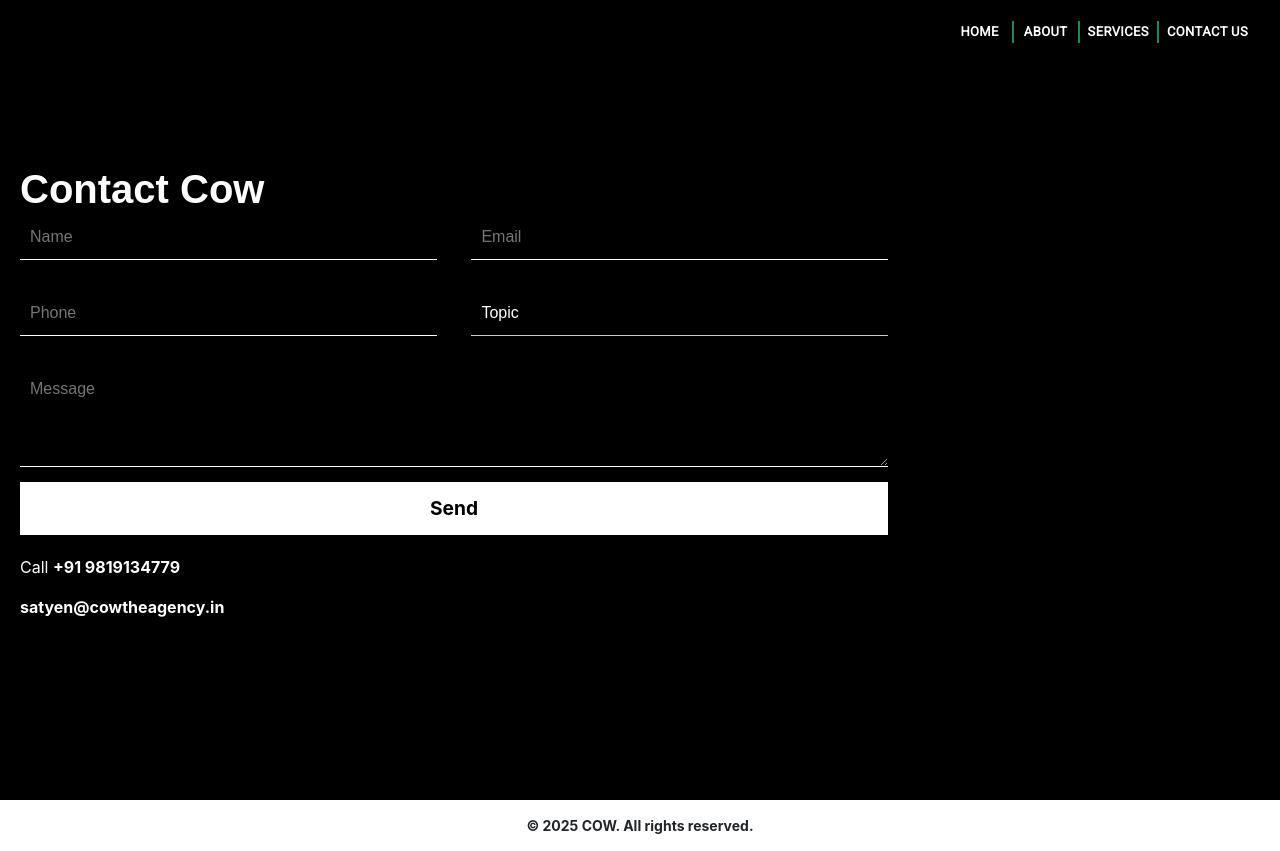
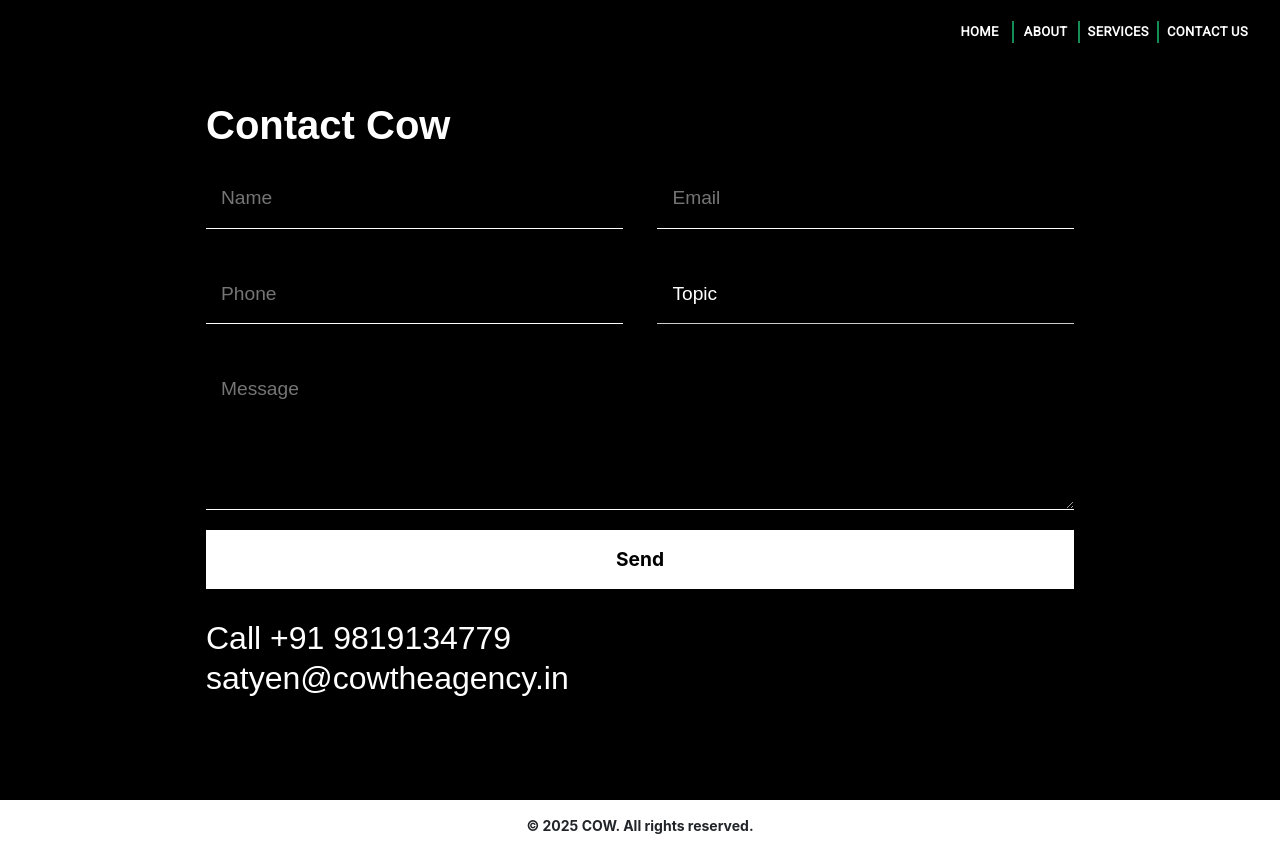
Before and after one commit to SimranjeetSngh/cow, a React (Create React App) app in the folder my-app/: page /contact in a window 1280 px wide. Built offline with nearby package versions, Linux system fonts and the light colour scheme.

Commit message:
Dialogbox and contact us changes

```diff
--- a/my-app/src/Components/About/index.js
+++ b/my-app/src/Components/About/index.js
@@ -4,13 +4,21 @@ import desktopAbout1 from "../../Images/About us 1.png"; // Desktop version
 import desktopAbout2 from "../../Images/About us 2.png";
 import desktopAbout3 from "../../Images/About us 3.png";
 import brandImage from "../../Images/brands/COW Design-05.jpg";
-
+import { Dialog, Accordion, AccordionSummary, AccordionDetails } from '@mui/material';
+import ExpandMoreIcon from '@mui/icons-material/ExpandMore';
 function About() {
   const [isDialogOpen, setDialogOpen] = useState(false);
+  const [isMediaDialogOpen, setMediaDialog] = useState(false);
 
   const openDialog = () => setDialogOpen(true);
   const closeDialog = () => setDialogOpen(false);
 
+  const openMediaDialog = () => {
+    setMediaDialog(true)
+  }
+ const closeMediaDialog = () => {
+   setMediaDialog(false)
+ }
   return (
     <div className="about-container">
       {/* Section 1 */}
@@ -54,20 +62,14 @@ function About() {
             Assistant Director (Movies)<br />
             Playwright, Art Director, Director, Actor (Theater)
           </p>
-          <h3>Ex-Agencies:</h3>
+          <h3>Previous Agencies:</h3>
           <p>
             Bates Enterprise,<br /> Publicis India,<br /> Everest Brand Solutions,<br />
             Scarecrow Communications, <br />Salt Brand Solutions
           </p>
-          <h3>Awards & Recognitions:</h3>
+          <h3>Awards & Achievements:</h3>
           <p>
-            Gold, Silver, and Bronze: Big Bang Awards (Bangalore Ad Club)<br />
-            Silver and Bronze: MADDYs Awards (Madras Ad Club)<br />
-            8 Finalists: Goafest Abbys (The Advertising Club)<br />
-            Work showcased as the best in Asia within Bates Asia Network<br />
-            The Fink Tank Logo Design shortlisted in a worldwide contest<br />
-            Best Writer, Best Art Director, Best Actor at State-Level Theater Awards<br />
-            State Art Awards by Maharashtra Government<br />
+          Satyen has received numerous prestigious national awards and international recognitions, including Gold, Silver, and Bronze at the Big Bang Awards (Bangalore Ad Club), MADDYs Awards (Madras Ad Club), and Goafest Abbys. His work has been showcased as the best in the Asia region within the Bates Asia Network, and the Fink Tank logo design was shortlisted in a global contest. Additionally, he has earned accolades such as Best Writer, Best Art Director, and Best Actor at State-Level Theater Awards, along with prestigious State Art Awards from the Maharashtra Government.
           </p>
           <p>
             <a href="https://www.behance.net/SatyenParab" target="_blank" rel="noopener noreferrer" style={{ color: "white", textDecoration: "underline" }}>
@@ -78,22 +80,46 @@ function About() {
               Brands
             </span>
             <br />
-            Media
+            <span style={{ color: "white", textDecoration: "underline", cursor: "pointer" }} onClick={openMediaDialog}>
+              Media
+            </span>
           </p>
         </div>
       </section>
 
       {/* Dialog Box for Brands */}
-      {isDialogOpen && (
-        <div className="dialog-overlay" onClick={closeDialog}>
-          <div className="dialog-box" onClick={(e) => e.stopPropagation()}>
-            <button className="close-button" onClick={closeDialog}>
-              <span className="close-icon">×</span>
-            </button>
-            <img src={brandImage} alt="Brand" className="brand-image" />
-          </div>
-        </div>
-      )}
+      <Dialog open={isDialogOpen} onClose={closeDialog} fullWidth maxWidth="lg" classes={{ paper: "dialog" }} icon={true}>
+      <img src={brandImage} alt="Brand" className="brand-image" />
+
+        </Dialog>
+
+    {/* Dialog Box for Media */}
+    <Dialog open={isMediaDialogOpen} onClose={closeMediaDialog} fullWidth maxWidth="lg" classes={{ paper: "media-dialog" }}>
+        <Accordion>
+          <AccordionSummary expandIcon={<ExpandMoreIcon />}>Silicon India</AccordionSummary>
+          <AccordionDetails>
+            <iframe
+              src="https://www.siliconindia.com/profiles/satyen-parab-m1bA39L5.html"
+              title="Silicon India"
+              width="100%"
+              height="500px"
+              style={{ border: "none" }}
+            ></iframe>
+          </AccordionDetails>
+        </Accordion>
+        <Accordion>
+          <AccordionSummary expandIcon={<ExpandMoreIcon />}>Adgully</AccordionSummary>
+          <AccordionDetails>
+            <iframe
+              src="https://www.adgully.com/agvoice-celebrating-100-years-54339.html"
+              title="Adgully"
+              width="100%"
+              height="500px"
+              style={{ border: "none" }}
+            ></iframe>
+          </AccordionDetails>
+        </Accordion>
+      </Dialog>
     </div>
   );
 }
--- a/my-app/src/Components/About/styles.css
+++ b/my-app/src/Components/About/styles.css
@@ -162,7 +162,7 @@
   top: 0;
   left: 0;
   width: 100%;
-  height: 60%;
+  height: 100%;
   background: rgba(0, 0, 0, 0.7);
   display: flex;
   justify-content: center;
@@ -171,12 +171,13 @@
 }
 
 .dialog-box {
+  margin-top: 20px;
   background: white;
   padding: 20px;
   border-radius: 10px;
-  max-width: 1200px;
+  max-width: 1000px;
   width: 90%;
-  height: 80%;
+  height: 60%;
   text-align: center;
   position: relative;
   box-sizing: border-box;
@@ -195,7 +196,7 @@
 
 .brand-image {
   max-width: 100%;
-  height: 398px;
+  height: 380px;
   border-radius: 10px;
   margin-bottom: 15px;
 }
--- a/my-app/src/Components/ContactUs/index.js
+++ b/my-app/src/Components/ContactUs/index.js
@@ -17,7 +17,7 @@ const ContactUs = () => {
     setFormData({ ...formData, [e.target.name]: e.target.value });
   };
 
-      const handleSubmit =  (e) => {
+  const handleSubmit = (e) => {
     e.preventDefault();
     console.log(formData);
 
@@ -33,7 +33,8 @@ const ContactUs = () => {
             user_email: "",
             phone: "",
             topic: "Topic",
-                message: "",})
+            message: "",
+          });
         },
         (error) => {
           console.log('FAILED...', error.text);
@@ -62,12 +63,11 @@ const ContactUs = () => {
         <button type="submit">Send</button>
       </form>
       <div className="contact-info">
-            <p>Call <strong>+91 9819134779</strong></p>
-            <p><strong>satyen@cowtheagency.in</strong></p>
+        <h2>Call +91 9819134779</h2>
+        <h2>satyen@cowtheagency.in</h2>
       </div>
     </div>
   );
 };
 
-
 export default ContactUs;
--- a/my-app/src/Components/ContactUs/styles.css
+++ b/my-app/src/Components/ContactUs/styles.css
@@ -6,6 +6,7 @@
   display: flex;
   flex-direction: column;
   justify-content: center;
+  align-items: center;
   padding: 20px;
 }
 
@@ -13,15 +14,16 @@ h1 {
   font-size: 2.5rem;
   font-weight: bold;
   font-family: "Helvetica Neue LT Com", sans-serif;
-  align-self: flex-start; /* Align heading to the left */
+  text-align: left;
   width: 70%;
+  margin-bottom: 20px;
 }
 
 .contact-form {
-  width: 70%; /* Increased width */
+  width: 70%;
   display: flex;
   flex-direction: column;
-  gap: 15px;
+  gap: 20px;
 }
 
 .form-group {
@@ -31,25 +33,25 @@ h1 {
 
 input, textarea {
   width: 48%;
-  padding: 10px;
+  padding: 15px;
   background: none;
   border: none;
   border-bottom: 1px solid white;
   color: white;
-  font-size: 1rem;
+  font-size: 1.2rem;
   font-family: "Helvetica Neue LT Com", sans-serif;
 }
 
 select {
   width: 48%;
-  padding: 10px;
+  padding: 15px;
   background-color: black;
   border-bottom: 1px solid #ccc;
   border-right: 0;
   border-left: 0;
   border-top: 0;
   color: white;
-  font-size: 1rem;
+  font-size: 1.2rem;
   font-family: "Helvetica Neue LT Com", sans-serif;
   appearance: none;
   background-size: 12px;
@@ -57,13 +59,13 @@ select {
 
 textarea {
   width: 100%;
-  height: 100px;
+  height: 150px;
   font-family: "Helvetica Neue LT Com", sans-serif;
 }
 
 button {
   width: 100%;
-  padding: 12px;
+  padding: 15px;
   background-color: white;
   color: black;
   font-size: 1.2rem;
@@ -74,7 +76,8 @@ button {
 
 .contact-info {
   width: 70%;
-  margin-top: 20px;
+  margin-top: 30px;
+  text-align: left;
 }
 
 @media (max-width: 768px) {
@@ -86,11 +89,7 @@ button {
     flex-direction: column;
   }
 
-  select {
-    width: 100%;
-  }
-
-  input {
+  select, input {
     width: 100%;
   }
 
@@ -98,10 +97,12 @@ button {
     width: 100%;
     text-align: center;
   }
+
   .contact-container {
     align-items: center;
   }
-  .contact-info{
+
+  .contact-info {
     width: 100%;
     text-align: center;
   }
```
Lines whose indentation alone changed are shown as unchanged.
